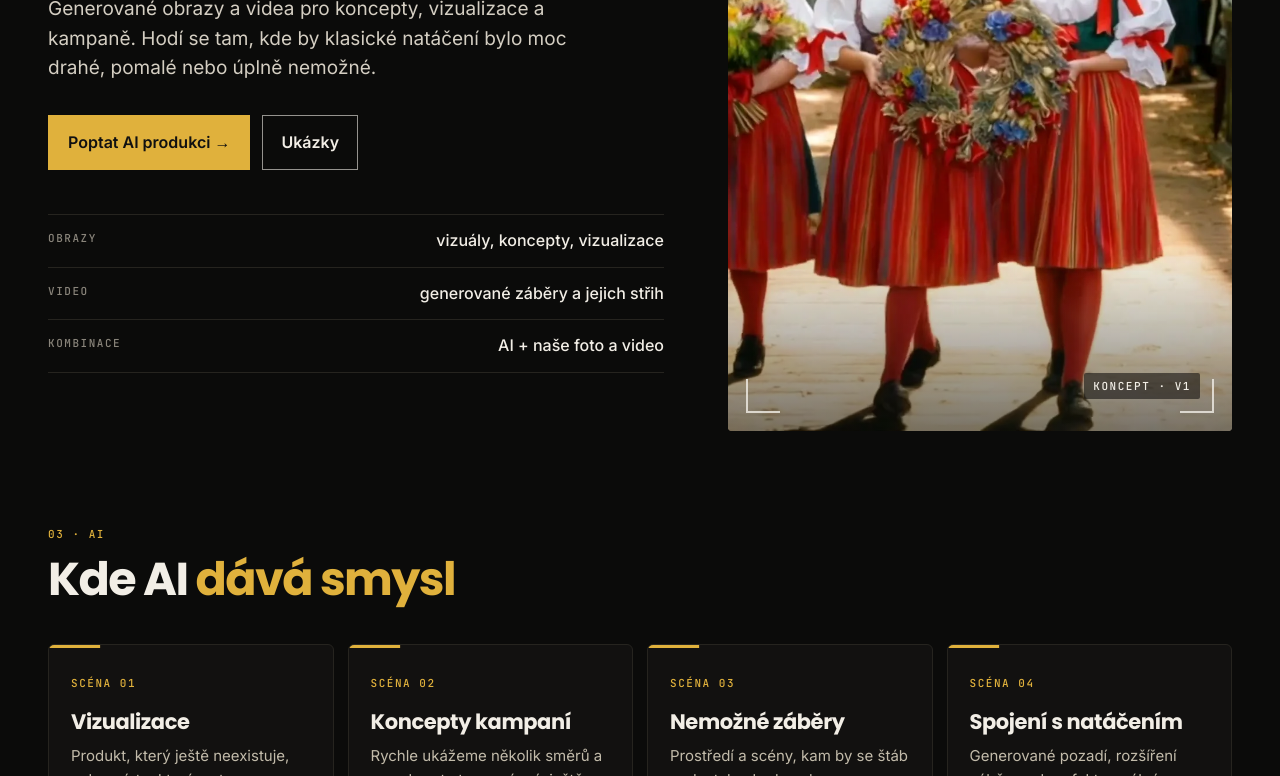
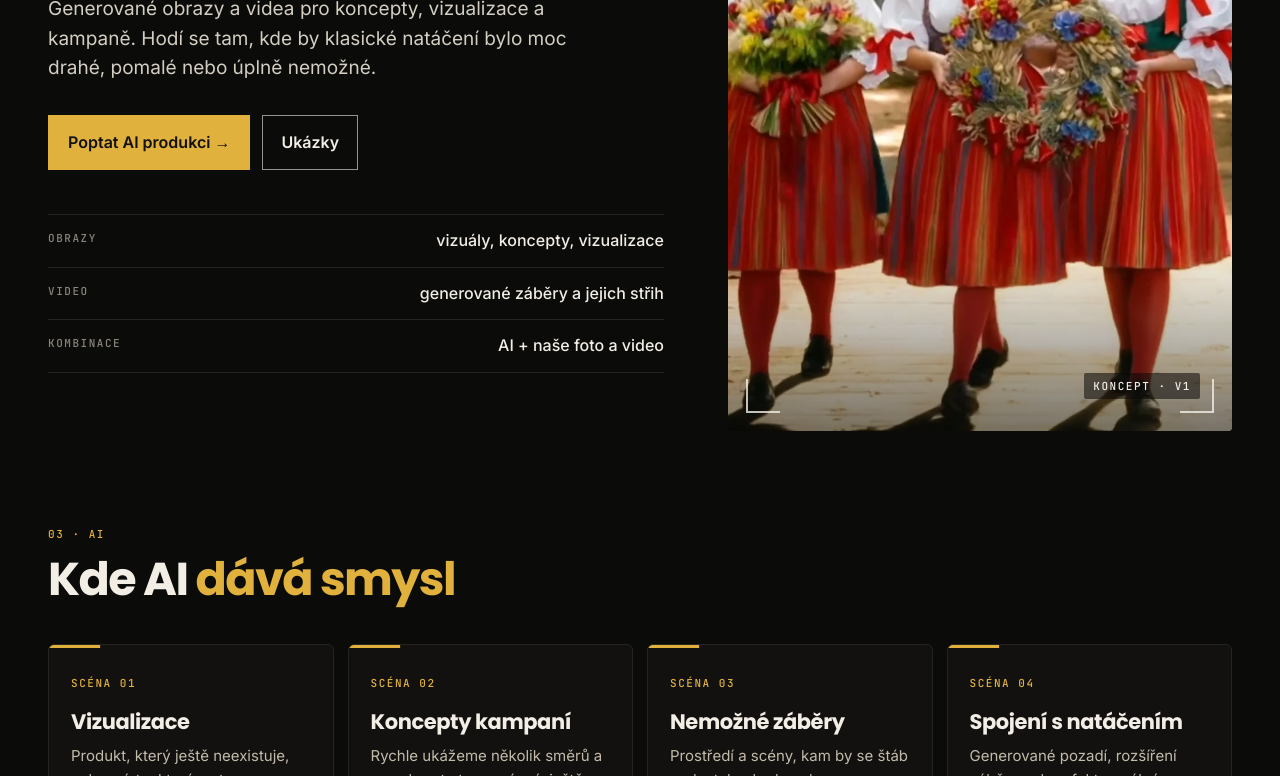
Before and after one commit to brabecdavid/brabecdavid.github.io, a plain HTML site: page ai.html in a window 1280 px wide. Shown: the part 354-1130 px from the top of the page. Drawn offline with Linux system fonts and the light colour scheme.

Commit message:
AI hero vycentrovaný na prostřední dívku
Co-Authored-By: Claude Opus 5.5 <noreply@anthropic.com>

```diff
--- a/ai.html
+++ b/ai.html
@@ -19,7 +19,7 @@
     <div class="btns"><a class="btn" href="#kontakt">Poptat AI produkci →</a><a class="btn2" href="#ukazky">Ukázky</a></div>
     <div class="specs"><div><span class="mono">Obrazy</span><b>vizuály, koncepty, vizualizace</b></div><div><span class="mono">Video</span><b>generované záběry a jejich střih</b></div><div><span class="mono">Kombinace</span><b>AI + naše foto a video</b></div></div>
   </div>
-  <div class="frame" style="--p:50% center;--pm:50% center"><img src="img/sluzby/ai/06.webp" alt="AI produkce" fetchpriority="high"><div class="vf"><i class="a"></i><i class="b"></i><i class="c"></i><i class="d"></i></div><span class="hud mono hl">AI · Generováno</span><span class="hud mono hr">Koncept · v1</span></div>
+  <div class="frame" style="--p:39% center;--pm:39% center"><img src="img/sluzby/ai/06.webp" alt="AI produkce" fetchpriority="high"><div class="vf"><i class="a"></i><i class="b"></i><i class="c"></i><i class="d"></i></div><span class="hud mono hl">AI · Generováno</span><span class="hud mono hr">Koncept · v1</span></div>
 </section>
 
 <section class="sec" style="padding-top:0">
```
